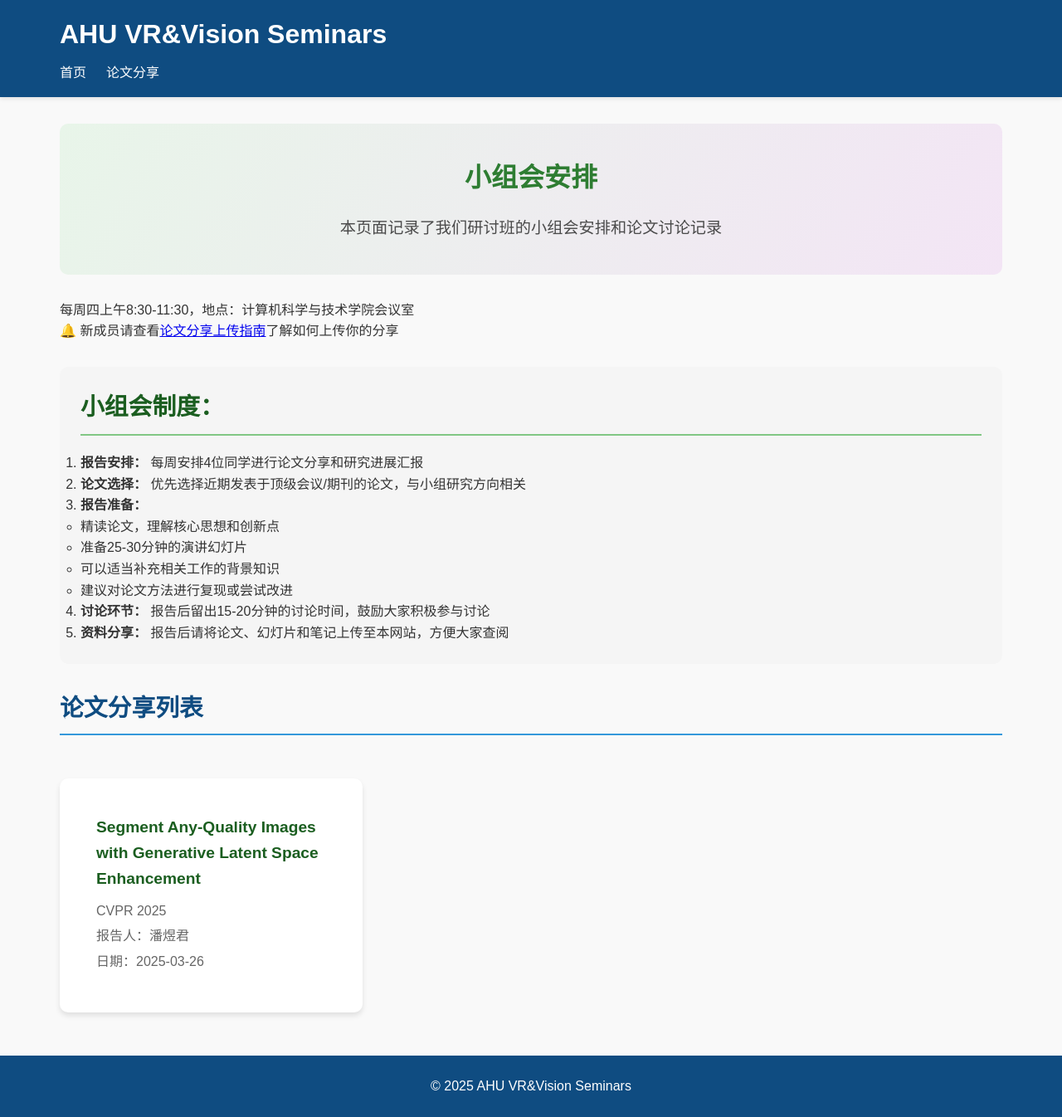
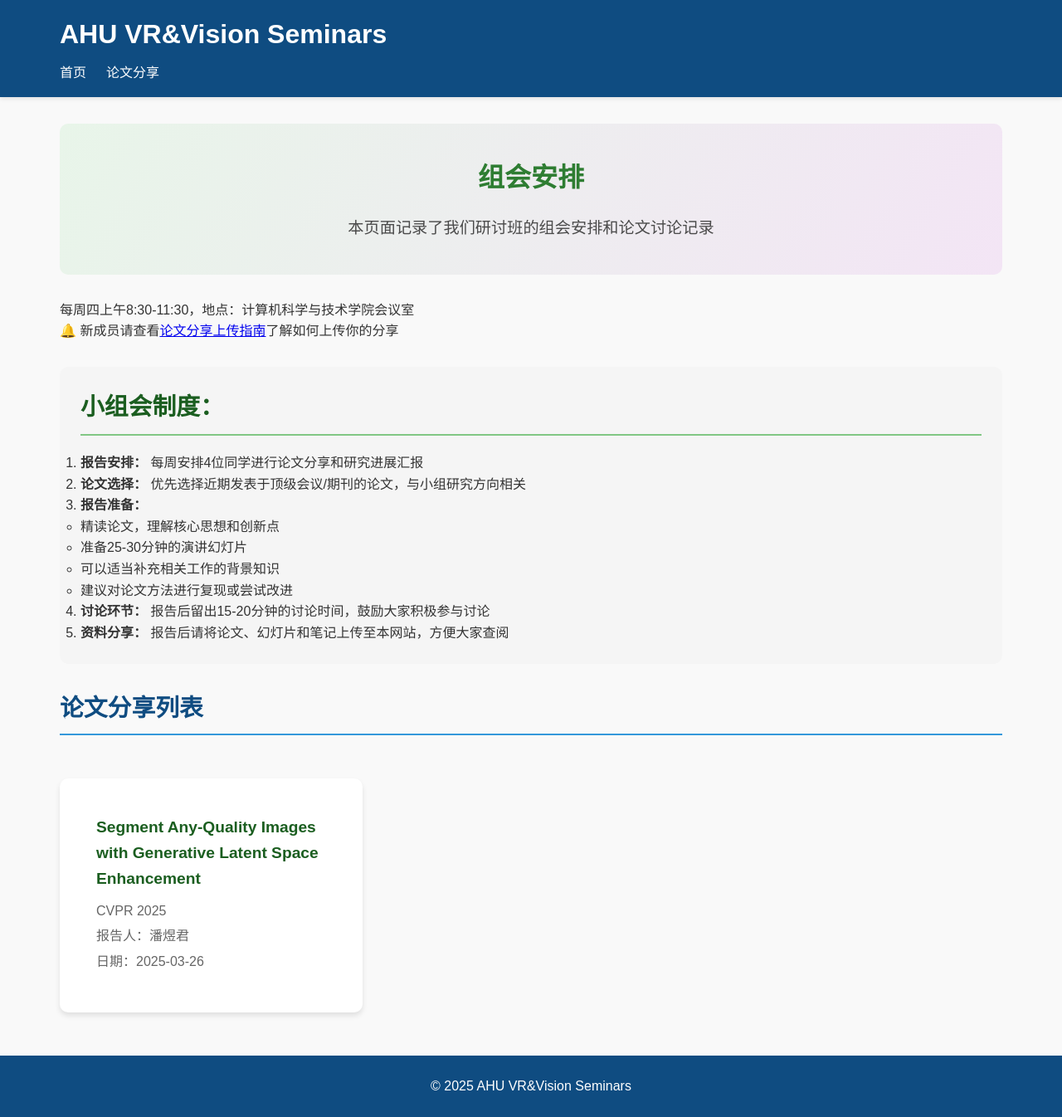
Before and after one commit to yykoyishi/ahu-vrvision-seminar, a Jekyll site: the page built from index.md, in a window 1280 px wide. Shown: the whole page at 83% size. Built offline with Jekyll 4.4.1, drawn with Linux system fonts in a browser that asks for light colours.

Commit message:
feat: init project

```diff
--- a/index.md
+++ b/index.md
@@ -4,8 +4,8 @@ title: 首页
 ---
 
 <div class="header-section" style="background: linear-gradient(120deg, #E8F5E9, #F3E5F5); padding: 40px 0; text-align: center; border-radius: 10px; margin-bottom: 30px;">
-  <h1 style="color: #2E7D32; margin-bottom: 20px;">小组会安排</h1>
-  <p style="color: #4A4A4A; font-size: 1.2em;">本页面记录了我们研讨班的小组会安排和论文讨论记录</p>
+  <h1 style="color: #2E7D32; margin-bottom: 20px;">组会安排</h1>
+  <p style="color: #4A4A4A; font-size: 1.2em;">本页面记录了我们研讨班的组会安排和论文讨论记录</p>
 </div>
 
 每周四上午8:30-11:30，地点：计算机科学与技术学院会议室
```
